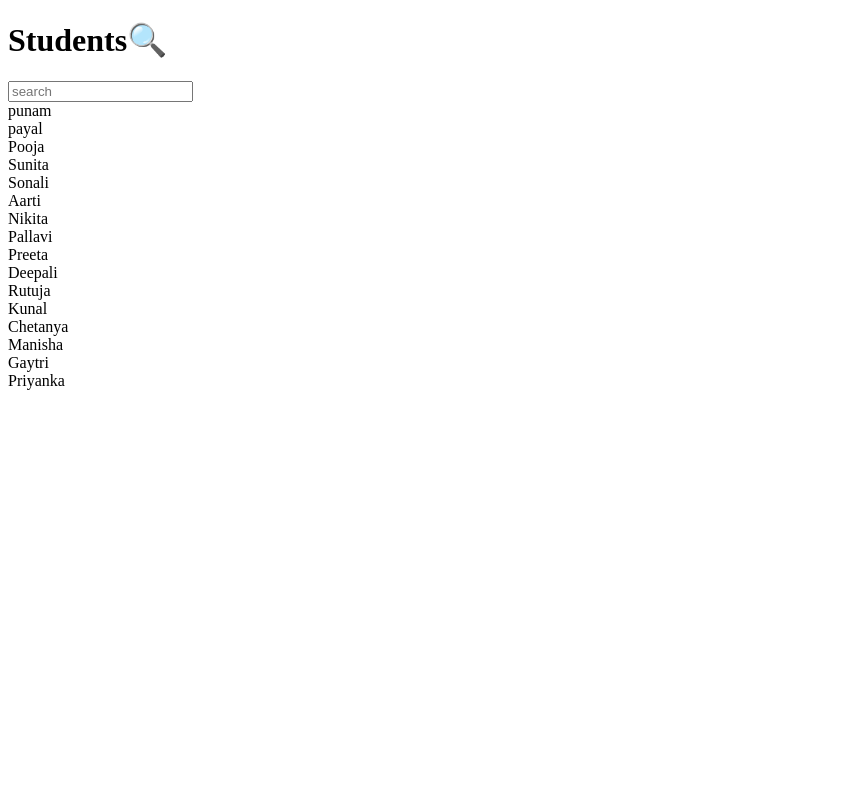
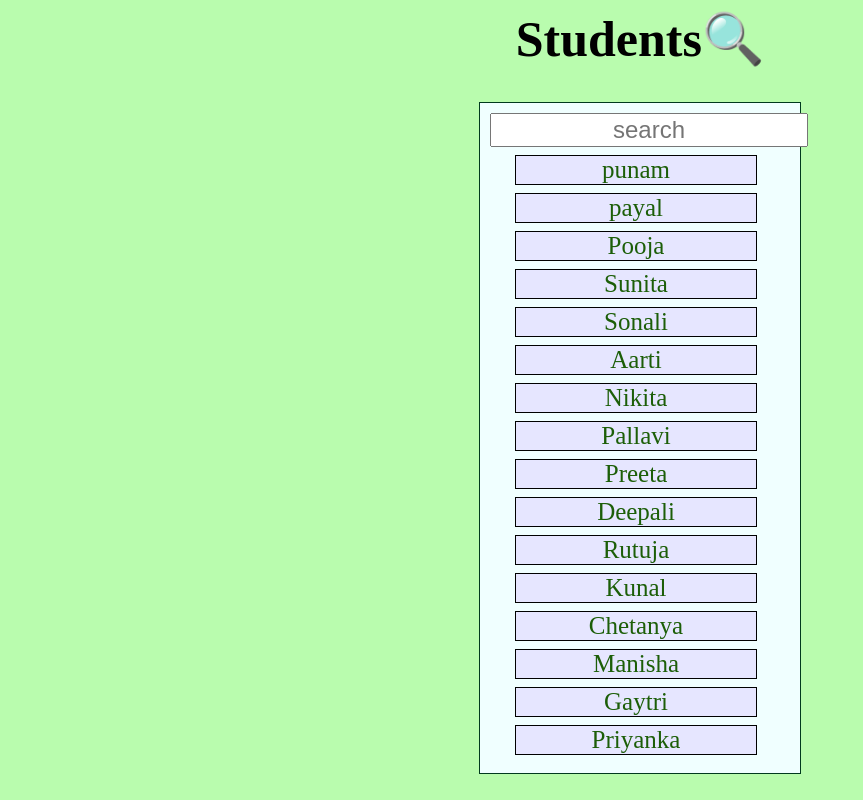
Before and after one commit to dhumalpooja2004/UI-search-oprations, a plain HTML site: page index.html in a window 1280 px wide. Shown: the whole page, without its empty margins (0-863 px from the left). Drawn offline with Linux system fonts and the light colour scheme.

Commit message:
css   added

```diff
--- a/index.html
+++ b/index.html
@@ -4,6 +4,40 @@
     <meta charset="UTF-8">
     <meta name="viewport" content="width=device-width, initial-scale=1.0">
     <title>search opration-UI</title>
+    <style>
+        body{
+            background-color: #b9fcae;
+        }
+        .container{
+            width:300px;
+            margin: 20px auto;
+            background-color: azure;
+            padding: 10px ;
+            border: 1px solid #013a1e;
+        }
+
+        .student-card{
+            border: 1px solid black;
+            margin: 8px 25px;
+            text-align: center;
+            font-size: 25px;
+            color: #1c5e08;
+            width: 240px;
+            background-color: #e6e6ff;
+        }
+        .search{
+            font-size: 24px;
+            cursor: pointer;
+             text-align: center;
+        }
+
+        .app-heading{
+            margin-top: 10px;
+            text-align: center;
+            font-size: 50px;
+        }
+    </style>
+
 </head>
 <body>
     <body>
```
